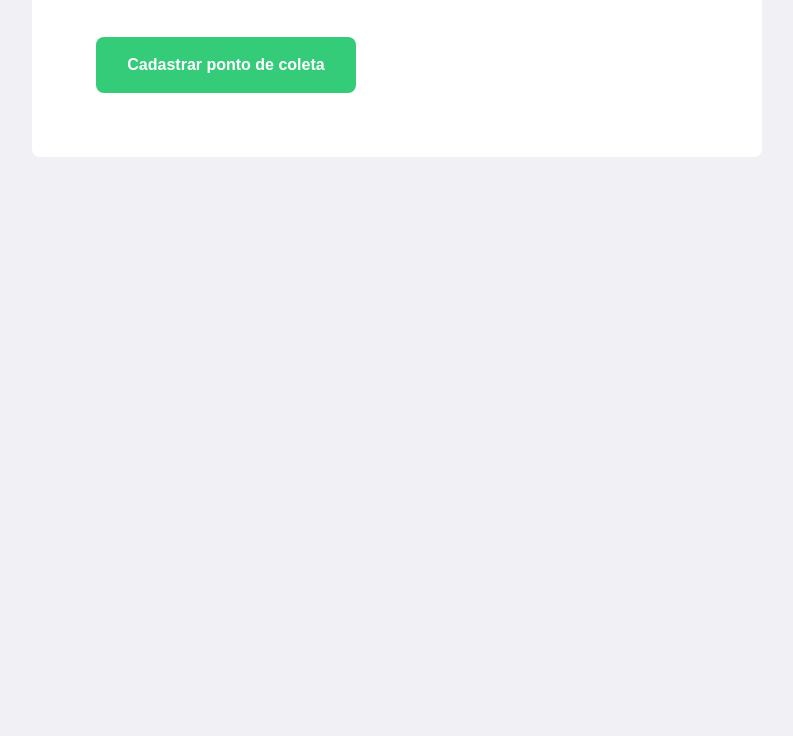
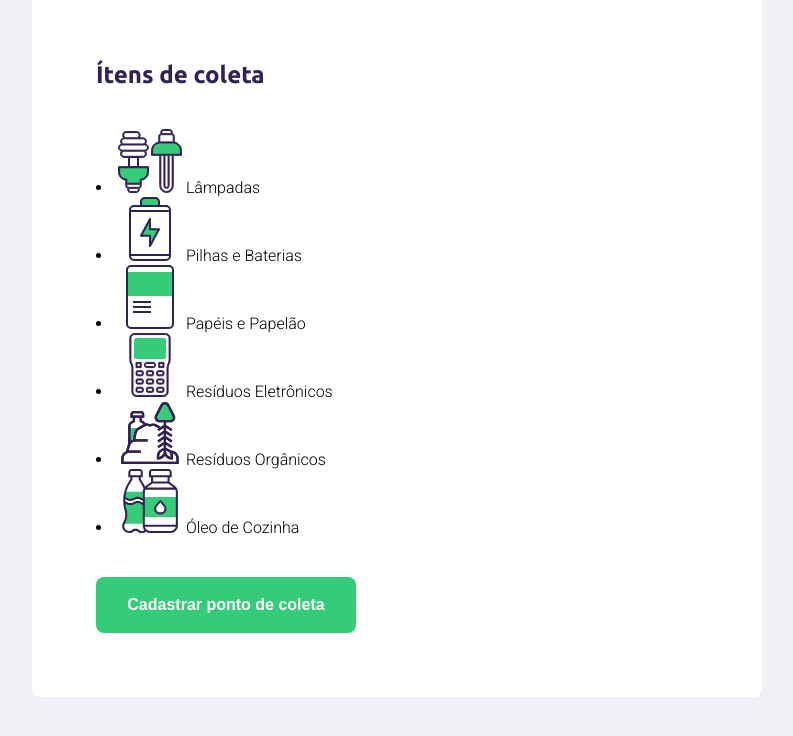
Before and after one commit to diego-aquino/ecoleta, a website: page create-point.html in a window 1280 px wide. Shown: the part 706-1442 px from the top of the page, without its empty margins (243-1036 px from the left). Before the commit the page ends 943 px from the top, so only its background shows below. Drawn offline with Linux system fonts and the light colour scheme; no server answers.

Commit message:
Frontend of 'Create Point' page finished

```diff
--- a/create-point.html
+++ b/create-point.html
@@ -7,7 +7,10 @@
 
         <title>Criar um ponto de coleta</title>
 
-        <link href="https://fonts.googleapis.com/css2?family=Roboto:wght@300;700&family=Ubuntu:wght@700&display=swap" rel="stylesheet">
+        <link
+            href="https://fonts.googleapis.com/css2?family=Roboto:wght@300;700&family=Ubuntu:wght@700&display=swap"
+            rel="stylesheet"
+        >
 
         <link rel="stylesheet" href="/styles/main.css">
         <link rel="stylesheet" href="/styles/create-point.css">
@@ -35,24 +38,24 @@
 
                     <div class="field">
                         <label for="name">Nome da entidade</label>
-                        <input type="text" name="name">
+                        <input type="text" name="name" required>
                     </div>
 
                     <div class="field-group">
                         <div class="field">
                             <label for="address">Endereço</label>
-                            <input type="text" name="address">
+                            <input type="text" name="address" required>
                         </div>
                         <div class="field">
                             <label for="address2">Número/Complemento</label>
-                            <input type="text" name="address2">
+                            <input type="text" name="address2" required>
                         </div>
                     </div>
 
                     <div class="field-group">
                         <div class="field">
                             <label for="state">Estado</label>
-                            <select name="uf">
+                            <select name="uf" required>
                                 <option value="">Selecione o estado</option>
                             </select>
                             <input type="hidden" name="state">
@@ -60,19 +63,54 @@
 
                         <div class="field">
                             <label for="city">Cidade</label>
-                            <select name="city" disabled>
-                                <option value="">Selecione a cidade</option>
+                            <select name="city" disabled required>
+                                <option value>Selecione a cidade</option>
                             </select>
                         </div>
                     </div>
 
                 </fieldset>
 
-                <!-- <fieldset>
+                <fieldset>
                     <legend>
                         <h2>Ítens de coleta</h2>
                     </legend>
-                </fieldset> -->
+
+                    <div class="items-grid">
+                        <li data-id="1"> <!-- alt -> alternativo: caso a imagem não seja encontrada e para acessibilidade -->
+                            <img src="/assets/icons/lampadas.svg" alt="Lâmpadas">
+                            <span>Lâmpadas</span>
+                        </li>
+
+                        <li data-id="2">
+                            <img src="/assets/icons/baterias.svg" alt="Pilhas e Baterias">
+                            <span>Pilhas e Baterias</span>
+                        </li>
+
+                        <li data-id="3">
+                            <img src="/assets/icons/papeis-papelao.svg" alt="Papéis e Papelão">
+                            <span>Papéis e Papelão</span>
+                        </li>
+
+                        <li data-id="4">
+                            <img src="/assets/icons/eletronicos.svg" alt="Resíduos Eletrônicos">
+                            <span>Resíduos Eletrônicos</span>
+                        </li>
+
+                        <li data-id="5">
+                            <img src="/assets/icons/organicos.svg" alt="Resíduos Orgânicos">
+                            <span>Resíduos Orgânicos</span>
+                        </li>
+
+                        <li data-id="6">
+                            <img src="/assets/icons/oleo.svg" alt="Óleo de Cozinha">
+                            <span>Óleo de Cozinha</span>
+                        </li>
+                    </div>
+
+                    <input type="hidden" name="items">
+
+                </fieldset>
 
                 <button type="submit">Cadastrar ponto de coleta</button>
             </form>
```
